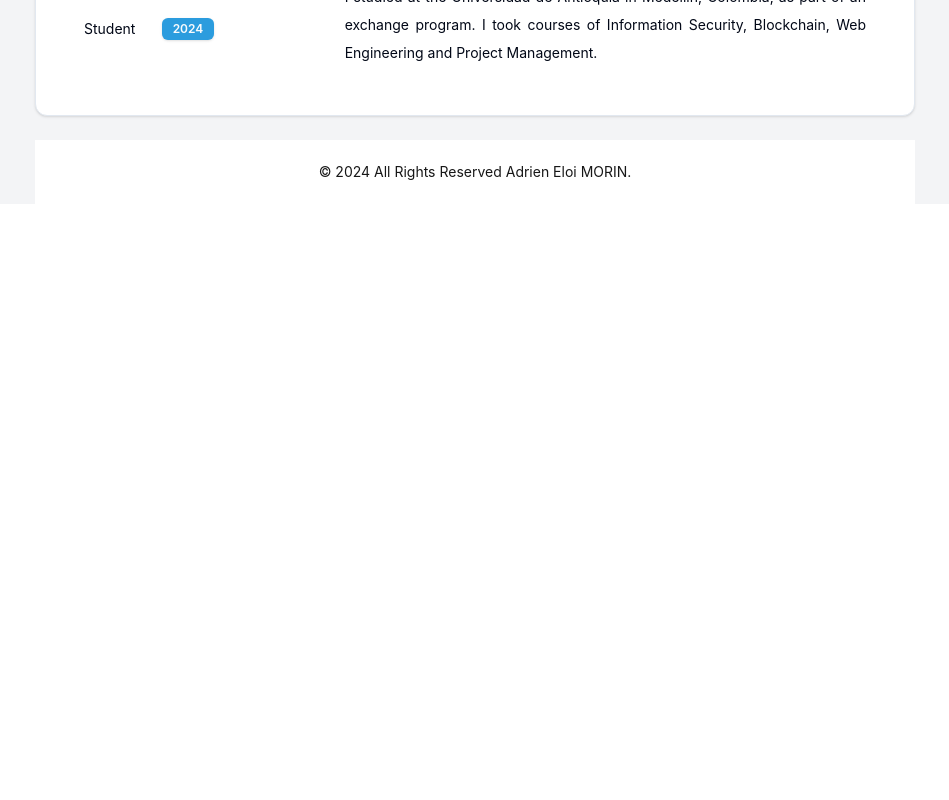
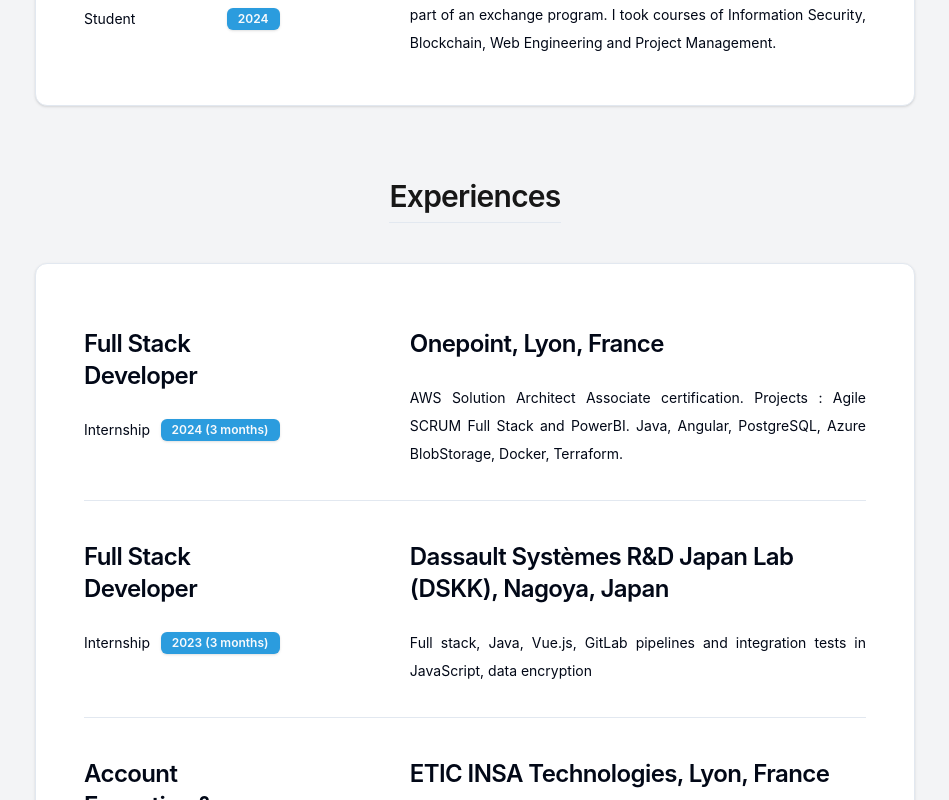
Before and after one commit to 20242-Ingenieria-Web-Udea-MJ/Adrien-Morin-Portafolio, a Next.js app: page / in a window 1280 px wide. Shown: the part 2520-3320 px from the top of the page, without its empty margins (261-1210 px from the left). Before the commit the page ends 2724 px from the top, so only its background shows below. Built offline with nearby package versions, Linux system fonts and the light colour scheme.

Commit message:
feat/experiences

```diff
--- a/src/components/organisms/body/index.tsx
+++ b/src/components/organisms/body/index.tsx
@@ -108,6 +108,51 @@
                     },
                 ]}
             />
+            <Paragraph
+                label={"Experiences"}
+                content={""}
+            />
+            <EducationList
+                list={[
+                    {
+                        leftTitle: "Full Stack Developer",
+                        leftLabel: "Internship",
+                        date: "2024 (3 months)",
+                        rightTitle: "Onepoint, Lyon, France",
+                        description: "AWS Solution Architect Associate certification. " +
+                            "Projects : Agile SCRUM Full Stack and PowerBI. " +
+                            "Java, Angular, PostgreSQL, Azure BlobStorage, Docker, Terraform."
+                    },
+                    {
+                        leftTitle: "Full Stack Developer",
+                        leftLabel: "Internship",
+                        date: "2023 (3 months)",
+                        rightTitle: "Dassault Systèmes R&D Japan Lab (DSKK), Nagoya, Japan",
+                        description: "Full stack, Java, Vue.js, GitLab pipelines and integration tests in JavaScript, data encryption"
+                    },
+                    {
+                        leftTitle: "Account Executive & Marketing member",
+                        leftLabel: "Student",
+                        date: "2022 - 2024",
+                        rightTitle: "ETIC INSA Technologies, Lyon, France",
+                        description: "Needs analysis, drafting of specifications and project follow-up. Website development, integration between Hubspot CRM and other services."
+                    },
+                    {
+                        leftTitle: "Computer Engineering",
+                        leftLabel: "Interim",
+                        date: "2022 (2 months)",
+                        rightTitle: "SEEB Industrie, Chauffailles, France",
+                        description: "Automatic coding of elements and tools in C# for the deployment of a new shop management software."
+                    },
+                    {
+                        leftTitle: "IT Intern",
+                        leftLabel: "Internship",
+                        date: "2021",
+                        rightTitle: "Cruas-Meysse Nuclear Power Plant (EDF), Cruas, France",
+                        description: "Telecom audit constituting the basis for a project to implement 4G within the company."
+                    },
+                ]}
+            />
             <Footer />
         </div>
     );
--- a/src/components/organisms/educationList/index.tsx
+++ b/src/components/organisms/educationList/index.tsx
@@ -30,7 +30,7 @@
             {list.map((info, index) => (
                 <div key={index}>
                     <div className={"flex lg:flex-row flex-col w-full justify-between"}>
-                        <div className={"lg:w-1/6 w-full"}>
+                        <div className={"lg:w-[25%] w-full"}>
                             <h2 className="scroll-m-20 pb-2 text-2xl font-semibold tracking-tight transition-colors first:mt-4">
                                 {info.leftTitle}
                             </h2>
@@ -41,7 +41,7 @@
                                 <Badge className={"bg-secondary"}>{info.date}</Badge>
                             </div>
                         </div>
-                        <div className={"lg:w-4/6 w-full"}>
+                        <div className={"lg:w-7/12 w-full"}>
                             <h2 className="scroll-m-20 pb-2 text-2xl font-semibold tracking-tight transition-colors first:mt-4">
                                 {info.rightTitle}
                             </h2>
```
